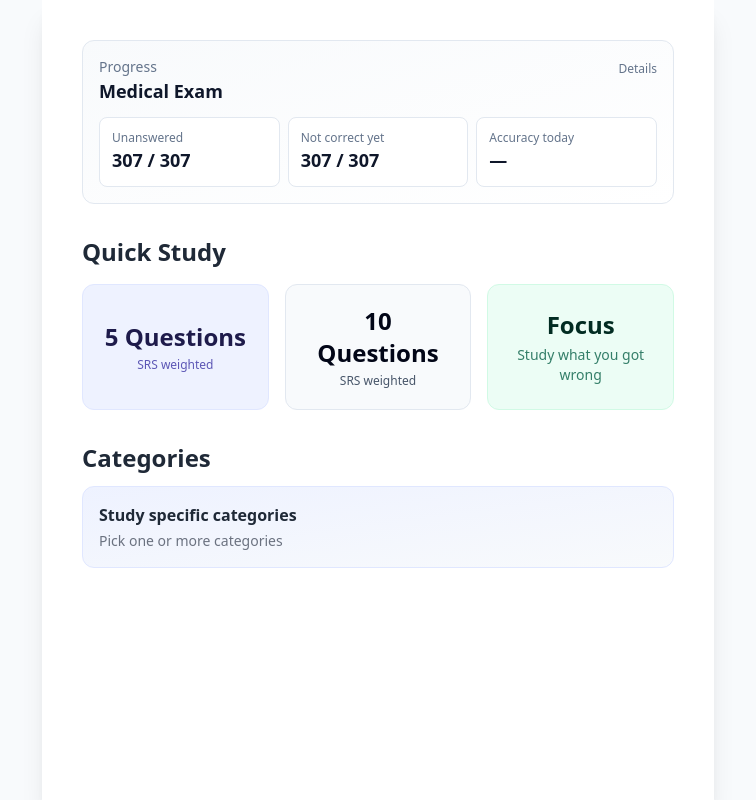
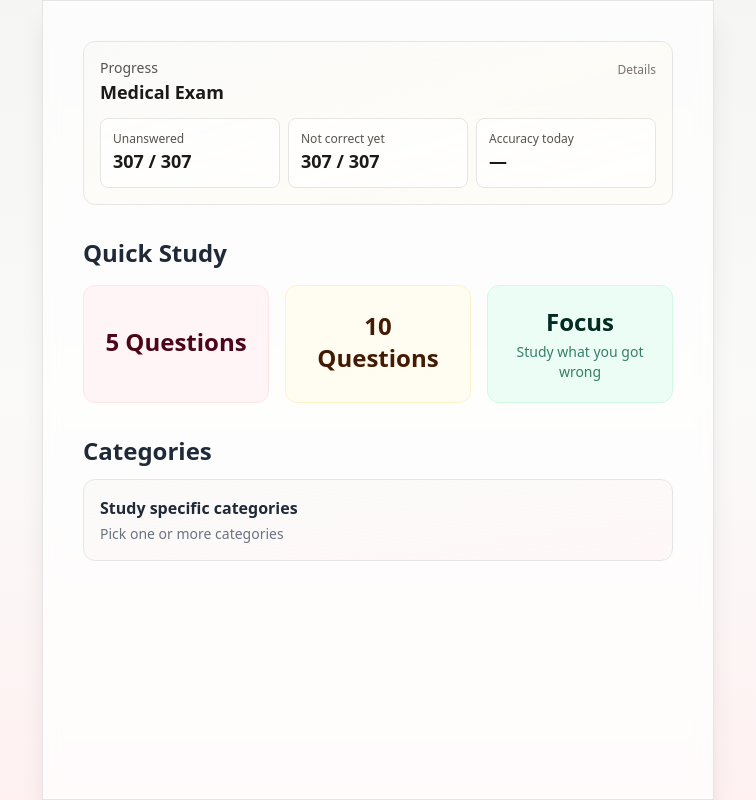
Before and after one commit to okface/iller5, a Vue app: page / in a window 1280 px wide. Shown: the whole page, without its empty margins (262-1018 px from the left). Built offline with nearby package versions, Linux system fonts and the light colour scheme.

Commit message:
Update content

```diff
--- a/src/App.vue
+++ b/src/App.vue
@@ -12,7 +12,7 @@ onMounted(() => {
 </script>
 
 <template>
-  <div class="min-h-screen bg-slate-50 text-slate-900 font-sans">
+  <div class="min-h-screen bg-gradient-to-b from-stone-100 via-stone-50 to-rose-50 text-slate-900 font-sans">
     <div v-if="store.loading" class="flex items-center justify-center h-screen">
       <div class="text-xl animate-pulse text-indigo-600 font-bold">Loading Iller5...</div>
     </div>
@@ -25,7 +25,7 @@ onMounted(() => {
       </div>
     </div>
 
-    <div v-else class="max-w-2xl mx-auto min-h-screen bg-white shadow-xl flex flex-col relative">
+    <div v-else class="max-w-2xl mx-auto min-h-screen bg-white/70 backdrop-blur shadow-xl border border-stone-200 flex flex-col relative">
       <!-- Main Content Area -->
       <main class="flex-grow p-4 md:p-6 overflow-y-auto">
         <transition name="fade" mode="out-in">
--- a/src/components/Dashboard.vue
+++ b/src/components/Dashboard.vue
@@ -157,35 +157,35 @@ const focusSelected = (count) => {
     <section>
       <button
         @click="showStatsDetails = !showStatsDetails"
-        class="w-full text-left p-4 rounded-xl border border-slate-200 bg-gradient-to-br from-slate-50 to-white hover:border-slate-300 transition"
+        class="w-full text-left p-4 rounded-xl border border-stone-200 bg-gradient-to-br from-stone-50 to-amber-50/40 hover:border-stone-300 transition"
       >
         <div class="flex items-start justify-between gap-3">
           <div>
-            <div class="text-sm text-slate-500">Progress</div>
-            <div class="text-lg font-bold text-slate-900">Medical Exam</div>
+            <div class="text-sm text-stone-600">Progress</div>
+            <div class="text-lg font-bold text-stone-900">Medical Exam</div>
           </div>
-          <div class="text-xs text-slate-500 mt-1">{{ showStatsDetails ? 'Hide' : 'Details' }}</div>
+          <div class="text-xs text-stone-500 mt-1">{{ showStatsDetails ? 'Hide' : 'Details' }}</div>
         </div>
 
         <div class="mt-3 grid grid-cols-1 sm:grid-cols-3 gap-2">
-          <div class="p-3 rounded-lg bg-white border border-slate-200">
-            <div class="text-xs text-slate-500">Unanswered</div>
-            <div class="text-lg font-bold text-slate-900">{{ unansweredCount }} / {{ totalQuestions }}</div>
+          <div class="p-3 rounded-lg bg-white/70 border border-stone-200">
+            <div class="text-xs text-stone-600">Unanswered</div>
+            <div class="text-lg font-bold text-stone-900">{{ unansweredCount }} / {{ totalQuestions }}</div>
           </div>
-          <div class="p-3 rounded-lg bg-white border border-slate-200">
-            <div class="text-xs text-slate-500">Not correct yet</div>
-            <div class="text-lg font-bold text-slate-900">{{ remainingToCorrectOnce }} / {{ totalQuestions }}</div>
+          <div class="p-3 rounded-lg bg-white/70 border border-stone-200">
+            <div class="text-xs text-stone-600">Not correct yet</div>
+            <div class="text-lg font-bold text-stone-900">{{ remainingToCorrectOnce }} / {{ totalQuestions }}</div>
           </div>
-          <div class="p-3 rounded-lg bg-white border border-slate-200">
-            <div class="text-xs text-slate-500">Accuracy today</div>
-            <div class="text-lg font-bold text-slate-900">{{ todayAccuracy === null ? '—' : (todayAccuracy + '%') }}</div>
+          <div class="p-3 rounded-lg bg-white/70 border border-stone-200">
+            <div class="text-xs text-stone-600">Accuracy today</div>
+            <div class="text-lg font-bold text-stone-900">{{ todayAccuracy === null ? '—' : (todayAccuracy + '%') }}</div>
           </div>
         </div>
 
-        <div v-if="showStatsDetails" class="mt-3 text-sm text-slate-600">
-          <div>Incorrect (ever): <span class="font-bold text-slate-900">{{ incorrectEverCount }} / {{ totalQuestions }}</span></div>
-          <div>Total accuracy: <span class="font-bold text-slate-900">{{ totalAccuracy === null ? '—' : (totalAccuracy + '%') }}</span></div>
-          <div class="text-xs text-slate-500 mt-1">Today resets automatically at local midnight.</div>
+        <div v-if="showStatsDetails" class="mt-3 text-sm text-stone-700">
+          <div>Incorrect (ever): <span class="font-bold text-stone-900">{{ incorrectEverCount }} / {{ totalQuestions }}</span></div>
+          <div>Total accuracy: <span class="font-bold text-stone-900">{{ totalAccuracy === null ? '—' : (totalAccuracy + '%') }}</span></div>
+          <div class="text-xs text-stone-500 mt-1">Today resets automatically at local midnight.</div>
         </div>
       </button>
     </section>
@@ -197,18 +197,16 @@ const focusSelected = (count) => {
 
         <button
           @click="store.startSession('quick5')"
-          class="p-5 rounded-xl border border-indigo-100 bg-indigo-50 text-indigo-950 hover:bg-indigo-100/60 transition"
+          class="p-5 rounded-xl border border-rose-100 bg-rose-50/70 text-rose-950 hover:bg-rose-100/60 transition"
         >
           <div class="text-2xl font-bold mb-1">5 Questions</div>
-          <div class="text-xs mt-1 text-indigo-800/80">SRS weighted</div>
         </button>
 
         <button
           @click="store.startSession('quick10')"
-          class="p-5 rounded-xl border border-slate-200 bg-slate-50 text-slate-950 hover:bg-slate-100/70 transition"
+          class="p-5 rounded-xl border border-amber-100 bg-amber-50/70 text-amber-950 hover:bg-amber-100/60 transition"
         >
           <div class="text-2xl font-bold mb-1">10 Questions</div>
-          <div class="text-xs mt-1 text-slate-600">SRS weighted</div>
         </button>
 
         <button
@@ -234,13 +232,13 @@ const focusSelected = (count) => {
         <button
           v-if="!showCategoryPicker"
           @click="openCategoryPicker"
-          class="w-full p-4 bg-gradient-to-br from-indigo-50 to-slate-50 border border-indigo-100 rounded-xl hover:border-indigo-200 transition text-left"
+          class="w-full p-4 bg-gradient-to-br from-stone-50 to-rose-50/50 border border-stone-200 rounded-xl hover:border-stone-300 transition text-left"
         >
           <div class="font-bold text-gray-800">Study specific categories</div>
           <div class="text-sm text-gray-500 mt-1">Pick one or more categories</div>
         </button>
 
-        <div v-else class="bg-white border border-gray-200 rounded-xl p-4">
+        <div v-else class="bg-white/70 backdrop-blur border border-stone-200 rounded-xl p-4">
           <div class="flex items-center justify-between mb-3">
             <div class="font-bold text-gray-800">Select categories</div>
             <button @click="closeCategoryPicker" class="text-sm text-gray-500 hover:text-gray-900">Cancel</button>
--- a/src/components/Quiz.vue
+++ b/src/components/Quiz.vue
@@ -168,18 +168,18 @@ const getOptionClass = (index, option) => {
   <div v-if="currentQuestion" class="max-w-2xl mx-auto pb-20">
 
     <!-- Top Bar -->
-    <div class="flex justify-between items-center mb-3 text-xs text-gray-500">
+    <div class="flex justify-between items-center mb-3 text-xs text-stone-600">
       <button @click="store.view = 'dashboard'" class="hover:text-gray-900">&larr; Quit</button>
-      <span class="font-mono bg-gray-100 px-2 py-1 rounded">{{ progressText }}</span>
+      <span class="font-mono bg-stone-100/70 px-2 py-1 rounded">{{ progressText }}</span>
     </div>
 
     <!-- Sticky Question Header -->
-    <div ref="questionHeaderRef" class="sticky top-0 z-10 bg-white pb-2 border-b border-gray-100">
+    <div ref="questionHeaderRef" class="sticky top-0 z-10 bg-stone-50/90 backdrop-blur pb-2 border-b border-stone-200">
       <div class="pt-2">
         <div v-if="sourceLabel" class="text-sm font-semibold text-slate-800 mb-1">
           {{ sourceLabel }}
         </div>
-        <span v-for="tag in currentQuestion.tags" :key="tag" class="inline-block text-[11px] font-bold text-indigo-600 bg-indigo-50 px-2 py-0.5 rounded mr-2 mb-1">
+        <span v-for="tag in currentQuestion.tags" :key="tag" class="inline-block text-[11px] font-bold text-amber-800 bg-amber-50/80 px-2 py-0.5 rounded mr-2 mb-1">
           {{ tag }}
         </span>
       </div>
@@ -222,9 +222,9 @@ const getOptionClass = (index, option) => {
     </div>
 
     <!-- General Explanation (Always appears after answer) -->
-    <div v-if="answered" class="p-3 bg-blue-50 border border-blue-100 rounded-lg mb-14 animate-fade-in">
-      <h3 class="text-sm font-bold text-blue-800 mb-1 uppercase tracking-wider">Explanation</h3>
-      <p class="text-blue-900 text-sm leading-relaxed">
+    <div v-if="answered" class="p-3 bg-stone-50/70 border border-stone-200 rounded-lg mb-14 animate-fade-in">
+      <h3 class="text-xs font-bold text-stone-700 mb-1 uppercase tracking-wider">Explanation</h3>
+      <p class="text-stone-800 text-sm leading-relaxed">
         {{ currentQuestion.explanation }}
       </p>
     </div>
@@ -233,7 +233,7 @@ const getOptionClass = (index, option) => {
     <div v-if="answered" class="fixed bottom-0 left-0 right-0 p-2 bg-white border-t border-gray-200 flex justify-center pb-3 sm:pb-2 md:static md:bg-transparent md:border-0 md:p-0 md:justify-end">
       <button
         @click="nextQuestion"
-        class="bg-indigo-600 text-white px-6 py-2 rounded-lg font-bold shadow hover:bg-indigo-700 transition w-full md:w-auto"
+        class="bg-slate-900 text-white px-6 py-2 rounded-lg font-bold shadow hover:bg-slate-950 transition w-full md:w-auto"
       >
         {{ store.currentIndex < store.currentSession.length - 1 ? 'Next Question &rarr;' : 'Finish Session' }}
       </button>
```
Also changed, not shown: public/content.json.
